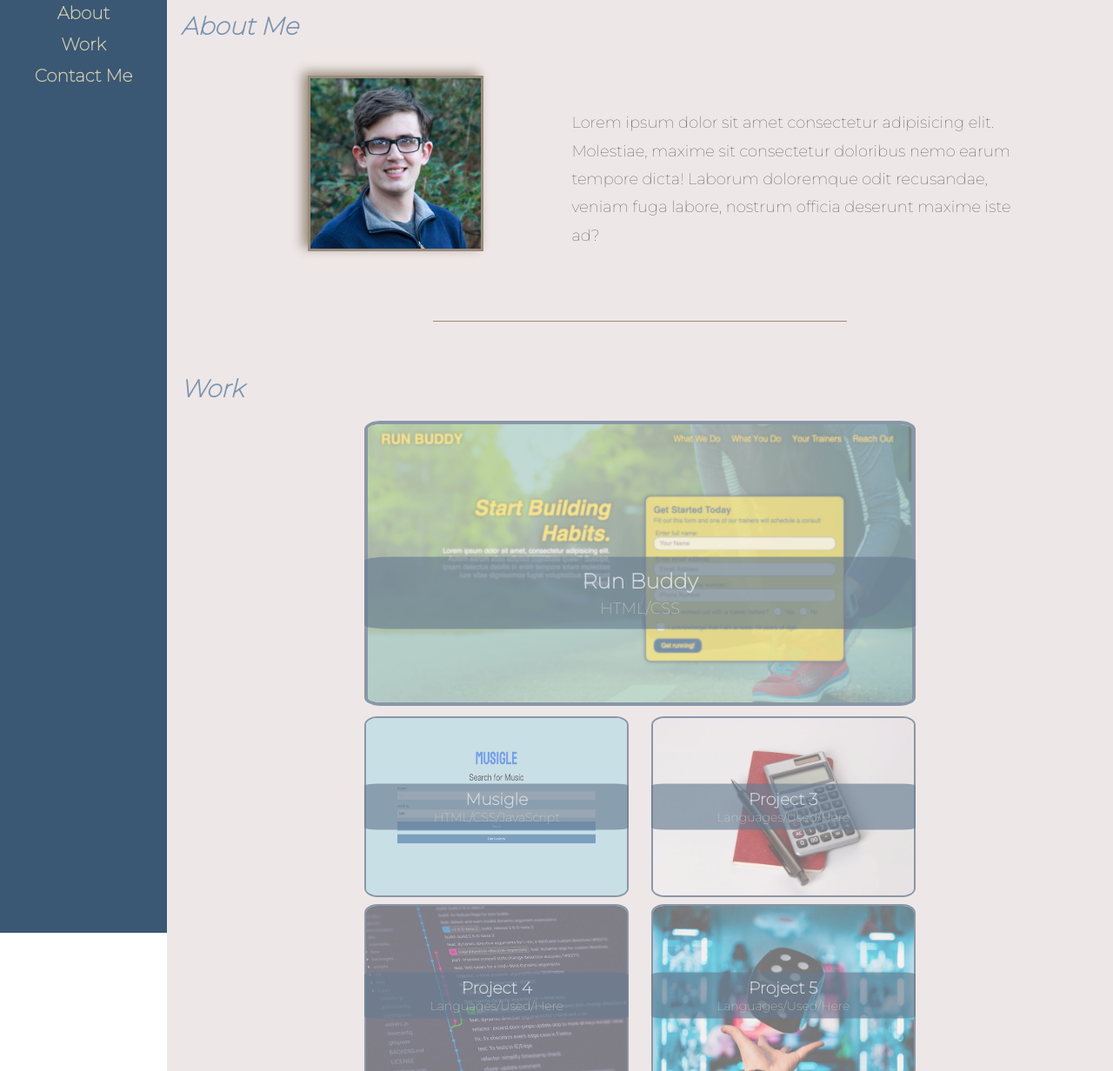
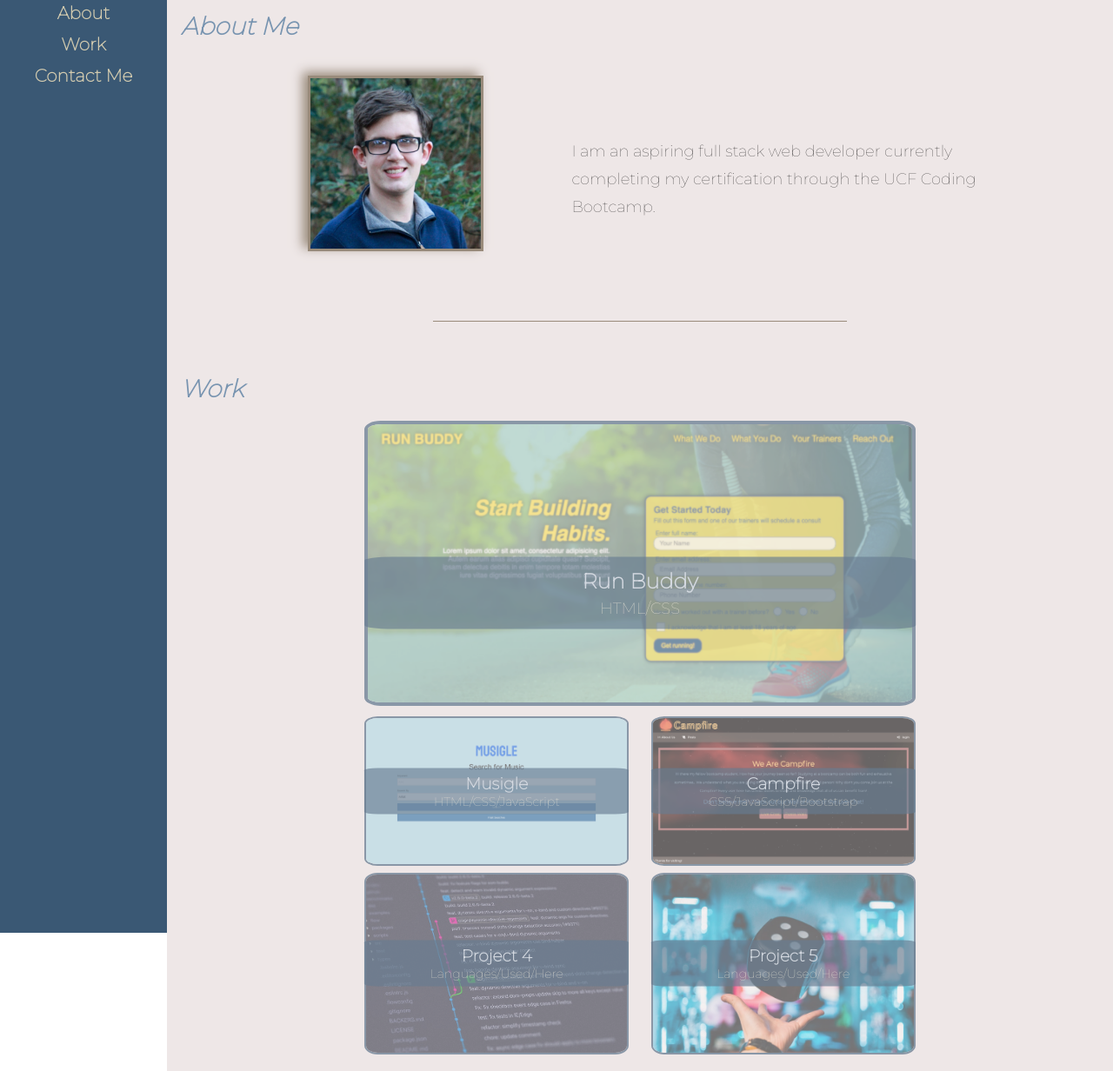
Before and after one commit to aidanamato/professional-portfolio, a plain HTML site: page index.html in a window 1280 px wide. Shown: the part 207-1439 px from the top of the page at 87% size. Drawn offline with Linux system fonts and the light colour scheme.

Commit message:
add campfire to projects

```diff
--- a/index.html
+++ b/index.html
@@ -45,7 +45,7 @@
                 <div class="about-flex">
                     <img src="./assets/images/aidan_amato_profile.jpeg" alt="A photo of Aidan Amato." />
                     <p>
-                        Lorem ipsum dolor sit amet consectetur adipisicing elit. Molestiae, maxime sit consectetur doloribus nemo earum tempore dicta! Laborum doloremque odit recusandae, veniam fuga labore, nostrum officia deserunt maxime iste ad?
+                        I am an aspiring full stack web developer currently completing my certification through the UCF Coding Bootcamp.
                     </p>
                 </div>
             </section>
@@ -73,12 +73,12 @@
                         </div>
                     </div>
                     <div class="project">
-                        <a href="" target="_blank">
-                            <img src="./assets/images/placeholder_2.jpg" alt="" />
+                        <a href="https://campfire-social-media.herokuapp.com/" target="_blank">
+                            <img src="./assets/images/campfire-screenshot.png" alt="" />
                         </a>
                         <div class="project-text">
-                            <h3>Project 3</h3>
-                            <p>Languages/Used/Here</p>
+                            <h3>Campfire</h3>
+                            <p>CSS/JavaScript/Bootstrap</p>
                         </div>
                     </div>
                     <div class="project">
```
Also changed, not shown: assets/images/campfire-screenshot.png (added), assets/images/placeholder_2.jpg (deleted).
